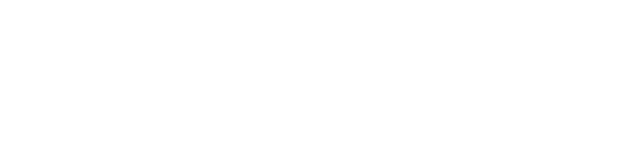
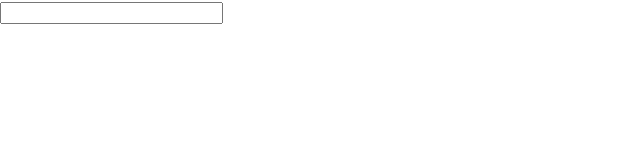
Before and after one commit to kevinpickett/golf-draft, a plain HTML site: page index.html in a window 1280 px wide. Shown: the whole page, without its empty margins (0-640 px from the left). Drawn offline with Linux system fonts and the light colour scheme.

Commit message:
Added input for site pass

```diff
--- a/index.html
+++ b/index.html
@@ -14,6 +14,7 @@
 
 <body style="background: white;">
     <section id="app">
+        <input v-if="!showScreen" type="text">
         <nav v-if="showScreen" class="navbar is-dark " role="navigation" aria-label="main navigation">
             <div class="navbar-brand">
                 <a class="navbar-item">
```
